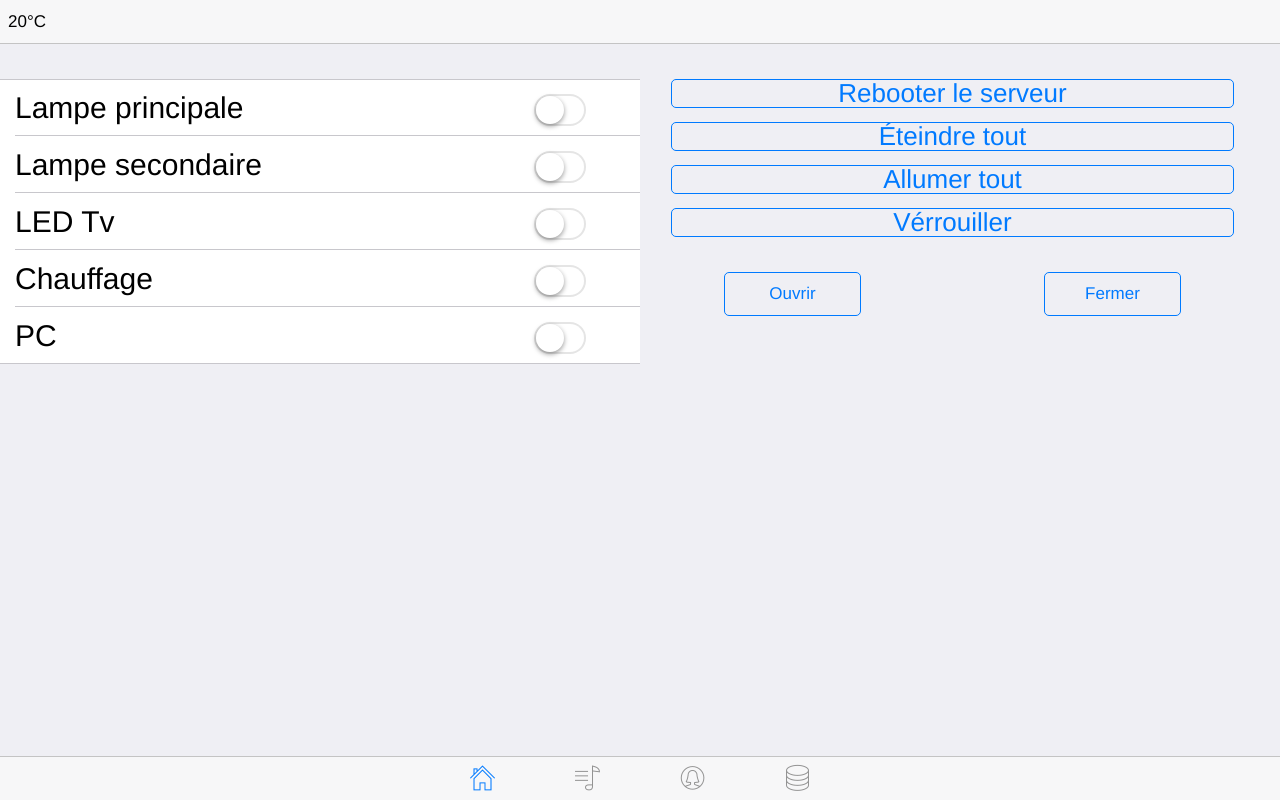
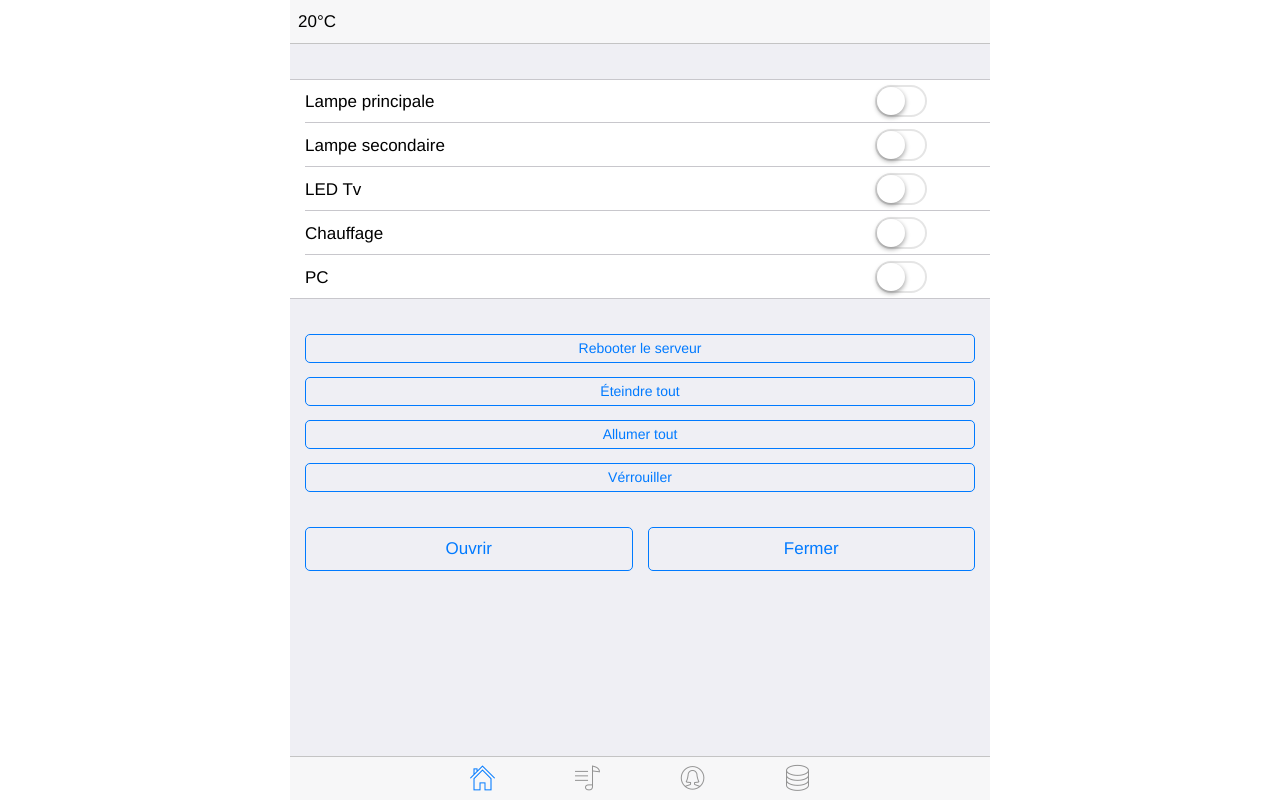
Before and after one commit to Michaelvilleneuve/domotique-assistant, a PHP site: page / in a window 1280 px wide. Run offline with PHP 8.4, Linux system fonts and the light colour scheme; some libraries are stand-ins or nearby versions.

Commit message:
Correction css

```diff
--- a/css/my-app.css
+++ b/css/my-app.css
@@ -17,25 +17,5 @@ i.stats {
 }
 .views {
     margin: auto;
-    max-width: 1297px;
-    }
-@media all and (min-width:900px){
-	.list-block {
-    font-size: 30px;
-    font-weight: 200;
+    max-width: 700px;
 }
-.button {      font-size: 26px;
-    font-weight: 300;
-    padding: 0;
-    }
-    .list-block {
-    float: left;
-    font-size: 30px;
-    font-weight: 200;
-    width: 50%;
-}
-.button {
-    margin: auto;
-    width: 45%;
-}
-}
```
